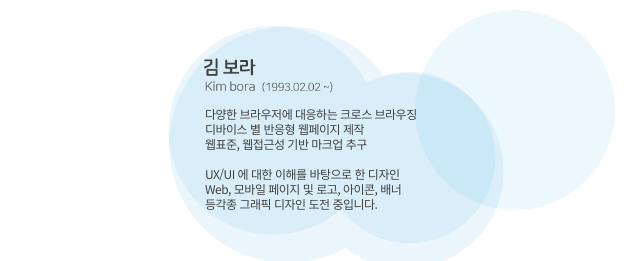
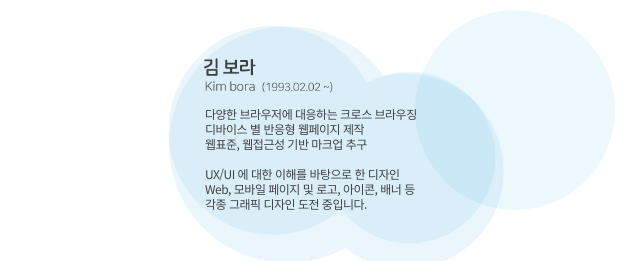
Before and after one commit to k-bora/portfolio-1st, a plain HTML site: page index.html in a window 1280 px wide. Shown: the part 934-1195 px from the top of the page, 0-640 px from the left. Drawn offline with nearby package versions, Linux system fonts and the light colour scheme.

Commit message:
Add files via upload

```diff
--- a/index.html
+++ b/index.html
@@ -75,8 +75,8 @@
                 디바이스 별 반응형 웹페이지 제작 <br>
                 웹표준, 웹접근성 기반 마크업 추구  <br><br>
                 UX/UI 에 대한 이해를 바탕으로 한 디자인  <br>
-                Web, 모바일 페이지 및 로고, 아이콘, 배너 <br>
-                등각종 그래픽 디자인 도전 중입니다.
+                Web, 모바일 페이지 및 로고, 아이콘, 배너 등<br>
+                각종 그래픽 디자인 도전 중입니다.
                 <br>
             </p>
             <p class="about_text_in02 gray">
```
